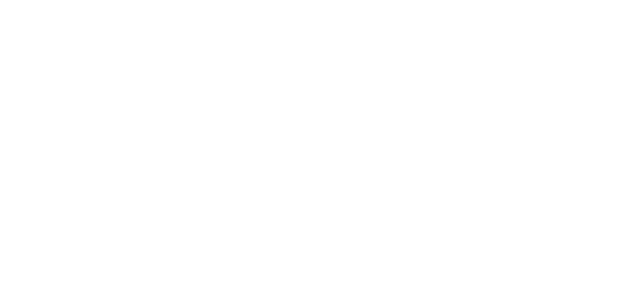
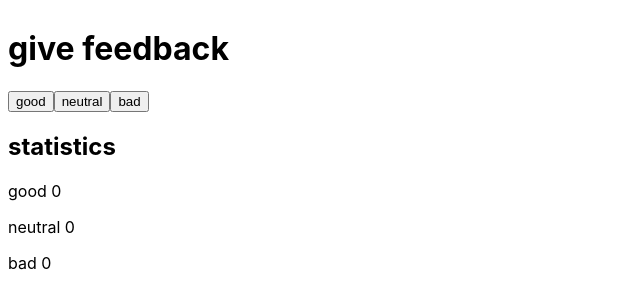
Before and after one commit to PhamDuong01/Full-Stack-Open, a React (Create React App) app: page / in a window 1280 px wide. Shown: the top 308 px of the page, without its empty margins (0-640 px from the left). Built offline with nearby package versions, Linux system fonts and the light colour scheme.

Commit message:
1.6: unicafe step1

```diff
--- a/src/App.js
+++ b/src/App.js
@@ -3,8 +3,21 @@
 
 const App = () => {
   // save clicks of each button to its own state
-
-  return <div className="container"></div>;
+  const [good, setGood] = useState(0);
+  const [neutral, setNeutral] = useState(0);
+  const [bad, setBad] = useState(0);
+  return (
+    <div className="container">
+      <h1>give feedback</h1>
+      <button onClick={() => setGood(good + 1)}>good</button>
+      <button onClick={() => setNeutral(neutral + 1)}>neutral</button>
+      <button onClick={() => setBad(bad + 1)}>bad</button>
+      <h2>statistics</h2>
+      <p>good {good}</p>
+      <p>neutral {neutral}</p>
+      <p>bad {bad}</p>
+    </div>
+  );
 };
 
 export default App;
```
